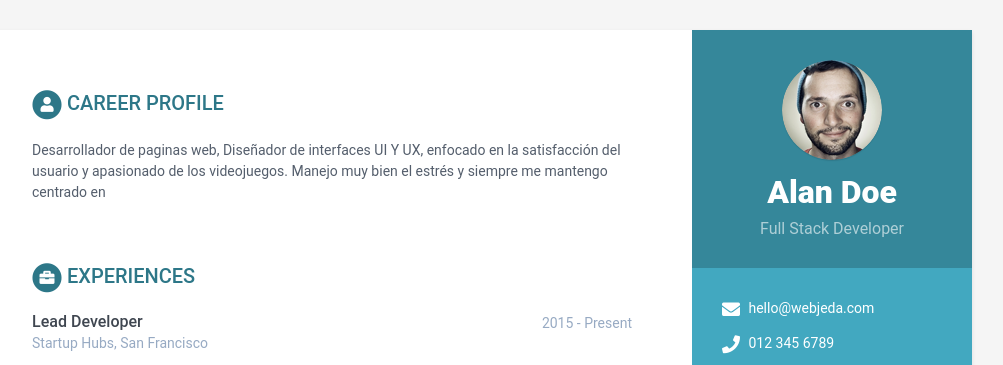
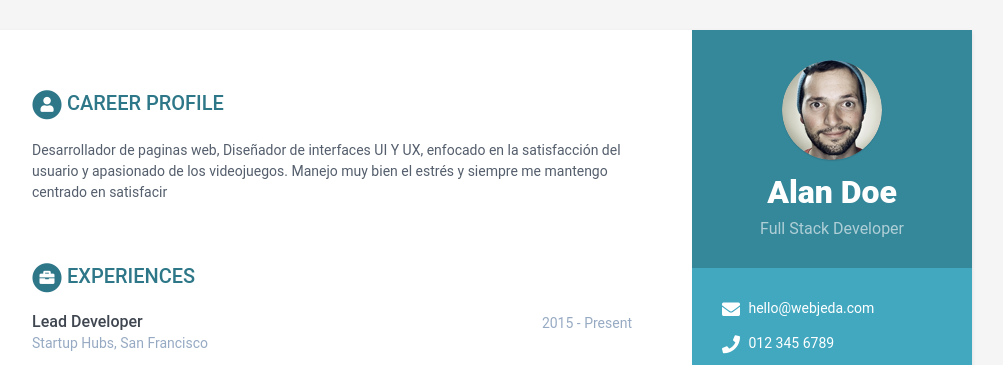
Before and after one commit to KevinC99/good-birch-4e19a, a Jekyll site: the page built from index.html, in a window 1280 px wide. Shown: the top 365 px of the page, without its empty margins (168-1171 px from the left). Built offline with Jekyll 4.4.1, drawn with Linux system fonts in a browser that asks for light colours.

Commit message:
data.yml: updated summary in career-profile

```diff
--- a/_data/data.yml
+++ b/_data/data.yml
@@ -35,7 +35,7 @@ career-profile:
   title: Career Profile
   summary: |2-
      Desarrollador de paginas web, Diseñador de interfaces UI Y UX, enfocado en la satisfacción del usuario y apasionado de los videojuegos.
-    Manejo muy bien el estrés y siempre me mantengo centrado en
+    Manejo muy bien el estrés y siempre me mantengo centrado en satisfacir
 education:
   - degree: MSc in Computer Science
     university: University of London
```
